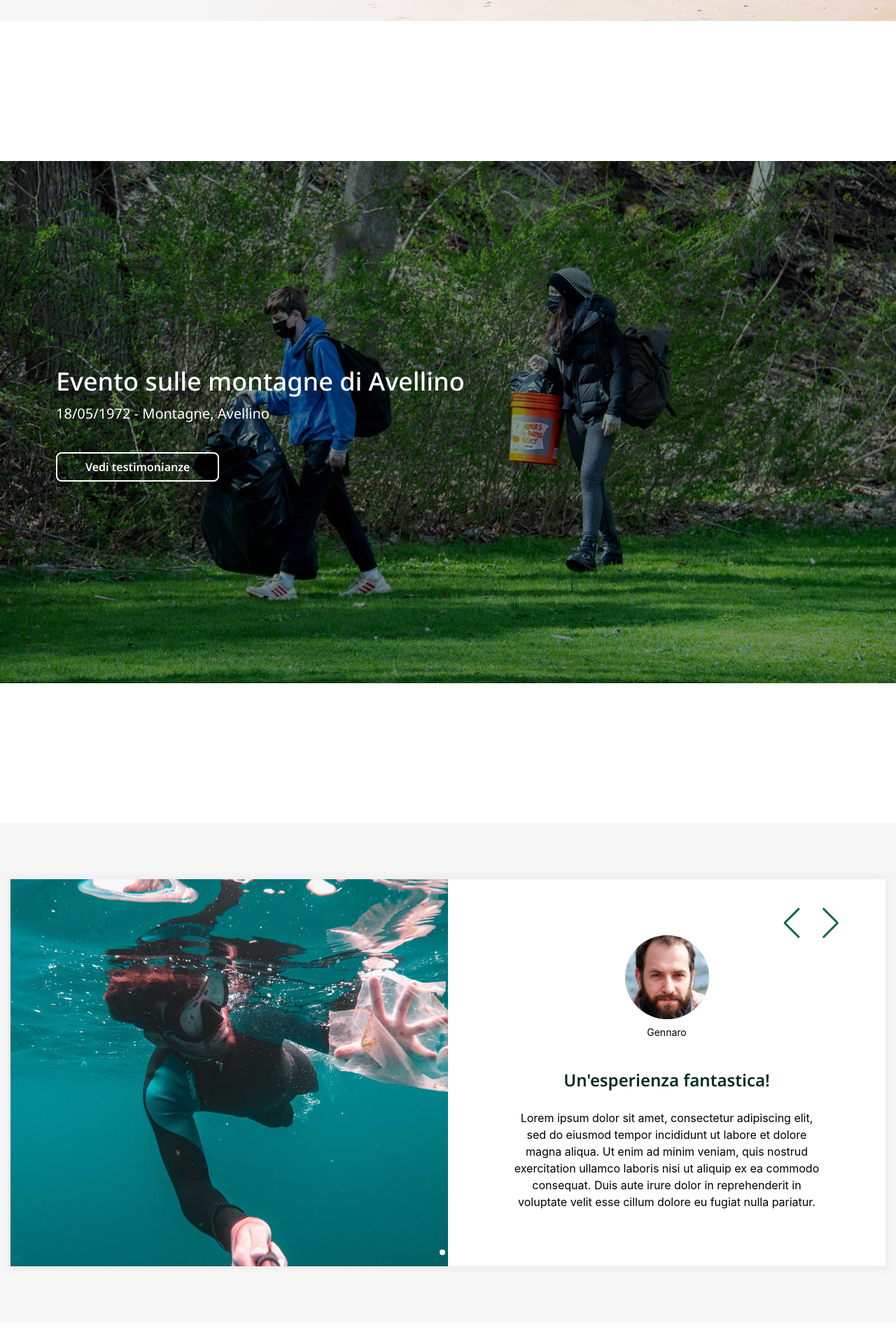
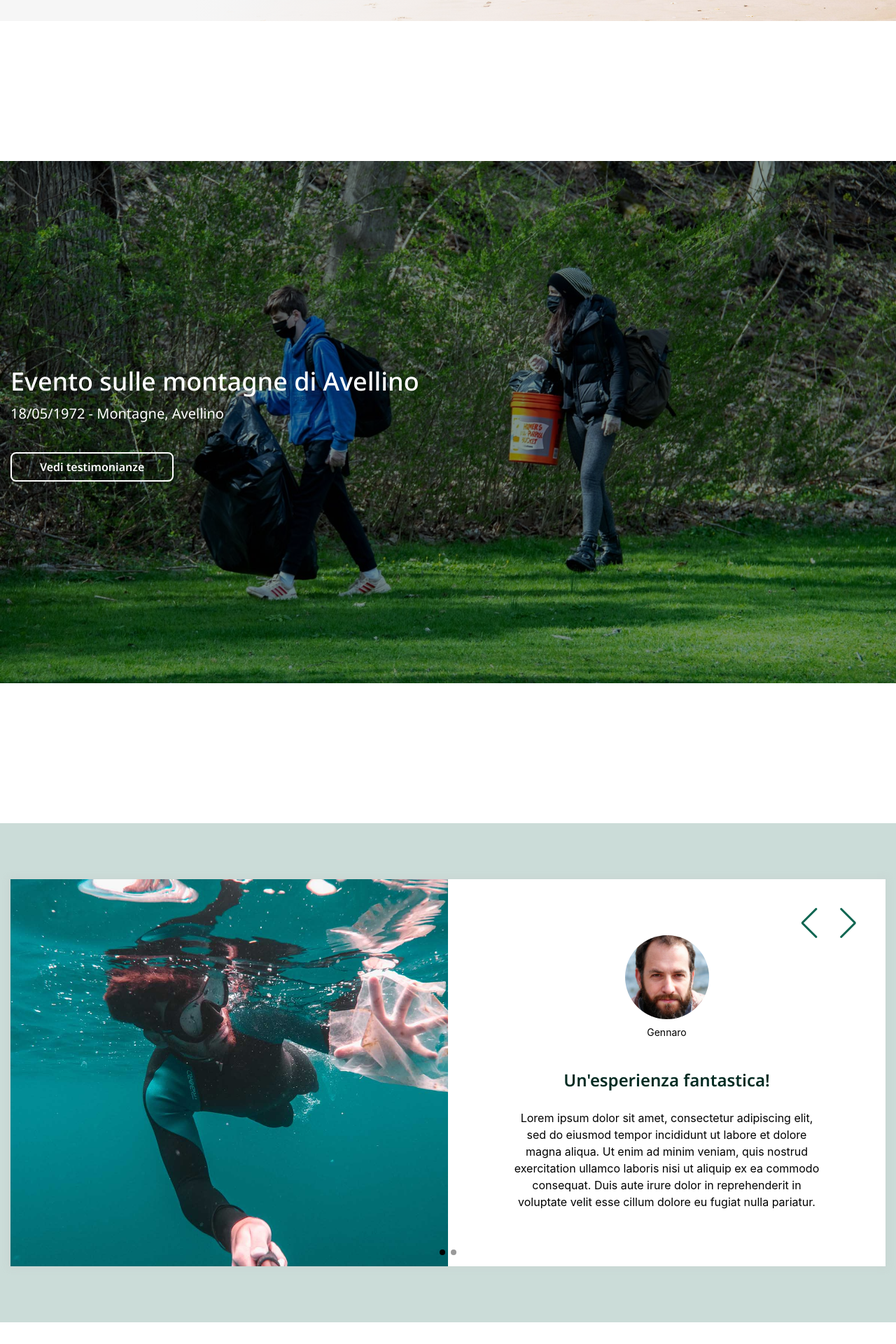
Before and after one commit to Ivanf1/greenworld-frontend, a React (Create React App) app: page / in a window 1280 px wide. Shown: the part 792-2712 px from the top of the page at 70% size. Built offline with nearby package versions, Linux system fonts and the light colour scheme.

Commit message:
fix: images order in grid

```diff
--- a/src/components/Navbar.tsx
+++ b/src/components/Navbar.tsx
@@ -9,7 +9,7 @@ const Navbar = () => {
   return (
     <>
       <SideMenu open={open} onClose={cycleOpen}></SideMenu>
-      <nav className="h-14 md:h-20 px-4 md:px-5 lg:px-20 w-full bg-white">
+      <nav className="h-14 md:h-20 px-5 xl:px-5 w-full bg-white">
         <div className="nav-container m-auto flex items-center min-h-full justify-between">
           <div className="left-container flex items-center gap-4 md:gap-10">
             <div className="ham-container p-2" onClick={() => cycleOpen()}>
--- a/src/components/SegnalazioneCard.tsx
+++ b/src/components/SegnalazioneCard.tsx
@@ -4,7 +4,7 @@ import mapMarkImg from "../assets/map-mark.svg";
 
 const SegnalazioneCard = () => {
   return (
-    <div className="rounded-lg p-4 md:p-10 flex flex-col gap-8 md:gap-5 bg-white w-[95%] max-w-[95%] md:max-w-[1000px]">
+    <div className="card p-4 md:p-10 flex flex-col gap-8 md:gap-5 w-[95%] max-w-[95%] md:max-w-[1000px]">
       <div className="grid grid-cols-1 md:grid-cols-2 md:gap-10">
         <div className="row-start-2 md:row-start-auto">
           <Carousel />
--- a/src/components/TestimonianzaCard.tsx
+++ b/src/components/TestimonianzaCard.tsx
@@ -8,7 +8,7 @@ const TestimonianzaCard = () => {
   const [width] = useWindowSize();
 
   return (
-    <div className="testimonianza-card flex flex-col gap-8 md:gap-5 p-4 md:p-10 rounded-lg bg-white w-[95%] max-w-[95%] md:max-w-[1000px]">
+    <div className="card flex flex-col gap-8 md:gap-5 p-4 md:p-10 w-[95%] max-w-[95%] md:max-w-[1000px]">
       <div className="flex items-center gap-5">
         <img className="profile-img" src={profileImg} alt="" />
         <h4>Marge</h4>
--- a/src/index.css
+++ b/src/index.css
@@ -95,6 +95,17 @@
 
 .home-card-shadow {
   box-shadow: 0px 0px 10px 3px rgb(191 191 191 / 20%);
+}
+
+.bottom-border {
+  border-left: 1px solid #ebebeb;
+  border-right: 1px solid #ebebeb;
+  border-bottom: 1px solid #ebebeb;
+}
+.top-border {
+  border-left: 1px solid #ebebeb;
+  border-right: 1px solid #ebebeb;
+  border-top: 1px solid #ebebeb;
 }
 
 body {
@@ -227,34 +238,3 @@ div.rmsc {
   --rmsc-h: 42px; /* Height */
 }
 /* ---- multiselect ---- */
-
-/* ---- home carousel ---- */
-.hero-carousel-wrapper > .swiper {
-  border-radius: 0;
-}
-
-.hero-carousel-wrapper > .swiper > .swiper-button-next,
-.hero-carousel-wrapper > .swiper > .swiper-button-prev {
-  border-radius: var(--border-rad);
-  color: var(--color-primary);
-  padding: 30px 16px;
-  margin-top: calc(0px - (var(--swiper-navigation-size) / 2));
-  /* background-color: #0000003d; */
-}
-
-.hero-carousel-wrapper > .swiper > .swiper-button-next:hover,
-.hero-carousel-wrapper > .swiper > .swiper-button-prev:hover {
-  /* color: #ffffff; */
-  background-color: #00000011;
-}
-
-.swiper-button-prev {
-  top: 10% !important;
-  left: 88% !important;
-}
-
-.swiper-button-next {
-  top: 10% !important;
-  right: 5% !important;
-}
-/* ---- home carousel ---- */
--- a/src/pages/Home.css
+++ b/src/pages/Home.css
@@ -10,6 +10,55 @@
   max-height: 100vh;
 }
 
+.testimonianze-cta {
+  background-color: #06282082;
+  background-image: url("../assets/testimonianze.jpg");
+  background-blend-mode: multiply;
+  background-repeat: no-repeat;
+  background-size: cover;
+  background-position: center;
+  background-attachment: fixed;
+  color: #ffffff;
+}
+
+/* ---- home carousel ---- */
+.hero-carousel-wrapper > .swiper {
+  border-radius: 0;
+}
+
+.hero-carousel-wrapper > .swiper > .swiper-button-next,
+.hero-carousel-wrapper > .swiper > .swiper-button-prev {
+  border-radius: var(--border-rad);
+  color: var(--color-primary);
+  padding: 30px 16px;
+  margin-top: calc(0px - (var(--swiper-navigation-size) / 2));
+}
+
+.hero-carousel-wrapper > .swiper > .swiper-button-next:hover,
+.hero-carousel-wrapper > .swiper > .swiper-button-prev:hover {
+  background-color: #00000011;
+}
+
+.hero-carousel-wrapper > .swiper > .swiper-button-prev {
+  top: 10% !important;
+  left: 90% !important;
+}
+
+.hero-carousel-wrapper > .swiper > .swiper-button-next {
+  top: 10% !important;
+  right: 3% !important;
+}
+
+.hero-carousel-wrapper > .swiper > .swiper-pagination > .swiper-pagination-bullet {
+  background: #000000;
+  opacity: 0.4;
+}
+.hero-carousel-wrapper > .swiper > .swiper-pagination > .swiper-pagination-bullet-active {
+  background: #000000;
+  opacity: 1;
+}
+/* ---- home carousel ---- */
+
 @media (min-width: 1024px) {
   .hero {
     background-image: linear-gradient(90deg, #f6f6f6 21.35%, rgba(255, 255, 255, 0) 100%),
@@ -19,12 +68,9 @@
   }
 }
 
-.testimonianze-cta {
-  background-color: #06282082;
-  background-image: url("../assets/testimonianze.jpg");
-  background-blend-mode: multiply;
-  background-repeat: no-repeat;
-  background-size: cover;
-  background-position: center;
-  color: #ffffff;
+/* if device has no hover it's probably a mobile */
+@media (hover: none) {
+  .testimonianze-cta {
+    background-attachment: unset;
+  }
 }
--- a/src/pages/Home.tsx
+++ b/src/pages/Home.tsx
@@ -9,7 +9,7 @@ const Home = () => {
   return (
     <div className="w-full h-full flex flex-col gap-[200px]">
       <div className="hero w-full">
-        <div className="flex flex-col items-center lg:items-start gap-8 max-w-[78.125rem] mx-auto px-5 lg:px-20 2xl:px-0">
+        <div className="flex flex-col items-center lg:items-start gap-8 max-w-[78.125rem] mx-auto px-7 xl:px-0">
           <h1 className="text-4xl font-bold max-w-lg text-center lg:text-left">
             Il nostro Pianeta è la nostra casa
           </h1>
@@ -20,8 +20,8 @@ const Home = () => {
         </div>
       </div>
 
-      <div className="testimonianze-cta w-full py-52 lg:py-72 px-5 lg:px-20 2xl:px-0">
-        <div className="flex flex-col items-center lg:items-start max-w-[78.125rem] mx-auto">
+      <div className="testimonianze-cta w-full py-52 lg:py-72 ">
+        <div className="flex flex-col items-center lg:items-start max-w-[78.125rem] mx-auto px-7 xl:px-0">
           <h2 className="font-medium text-center lg:text-left">
             Evento sulle montagne di Avellino
           </h2>
@@ -32,19 +32,19 @@ const Home = () => {
         </div>
       </div>
 
-      <div className="w-full bg-light-grey py-20 hidden lg:block">
+      <div className="w-full bg-primary-tint py-20 hidden lg:block">
         <div className="hero-carousel-wrapper max-w-[78.125rem] mx-auto home-card-shadow">
           <HeroCarousel />
         </div>
       </div>
 
-      <div className="w-full bg-light-grey lg:py-20">
+      <div className="w-full md:bg-light-grey md:py-20">
         <div className="grid grid-cols-1 grid-rows-[repeat(6, auto)] md:grid-cols-2 md:grid-rows-3 md:gap-y-20 lg:max-w-[78.125rem] mx-auto">
-          <div className="home-card-shadow">
+          <div className="md:home-card-shadow top-border md:border-none mx-7 md:mx-0">
             <img src={gridImg1} alt="" className="w-full h-full object-cover" />
           </div>
-          <div className="bg-white h-full w-full flex home-card-shadow">
-            <div className="mx-auto max-w-[70%] flex flex-col items-center justify-center text-center py-20 md:py-5 lg:items-start lg:text-left lg:py-0">
+          <div className="bg-white h-full md:w-full md:flex home-card-shadow bottom-border md:border-none mx-7 md:mx-0">
+            <div className="mx-auto md:max-w-[70%] flex flex-col items-center justify-center text-center px-5 md:px-0 py-5 lg:items-start lg:text-left lg:py-0">
               <span className="text-4xl font-bold text-accent-blue">124</span>
               <h2 className="text-xl font-bold mb-5 lg:mb-0">Eventi organizzati</h2>
               <p>
@@ -53,8 +53,8 @@ const Home = () => {
               </p>
             </div>
           </div>
-          <div className="bg-white h-full w-full flex home-card-shadow">
-            <div className="mx-auto max-w-[70%] flex flex-col items-center justify-center text-center py-20 md:py-5 lg:items-start lg:text-left lg:py-0">
+          <div className="bg-white h-full md:w-full md:flex home-card-shadow bottom-border md:border-none mx-7 md:mx-0">
+            <div className="mx-auto md:max-w-[70%] flex flex-col items-center justify-center text-center px-5 md:px-0 py-5 lg:items-start lg:text-left lg:py-0">
               <span className="text-4xl font-bold text-accent-red">4200</span>
               <h2 className="text-xl font-bold mb-5 lg:mb-0">Volontari registrati</h2>
               <p>
@@ -64,14 +64,14 @@ const Home = () => {
               </p>
             </div>
           </div>
-          <div className="home-card-shadow row-start-3 row-end-3">
-            <img src={gridImg2} alt="" className="w-full h-full object-cover" />
+          <div className="md:home-card-shadow top-border md:border-none mx-7 md:mx-0 row-start-3 row-end-3 md:row-start-2 md:row-end-2 md:col-start-2 md:col-end-2 mt-20 md:mt-0">
+            <img src={gridImg2} alt="persone" className="w-full h-full object-cover" />
           </div>
-          <div className="home-card-shadow ">
-            <img src={gridImg3} alt="" className="w-full h-full object-cover" />
+          <div className="md:home-card-shadow top-border md:border-none mx-7 md:mx-0 mt-20 md:mt-0">
+            <img src={gridImg3} alt="spazzatura mare" className="w-full h-full object-cover" />
           </div>
-          <div className="bg-white h-full w-full flex home-card-shadow">
-            <div className="mx-auto max-w-[70%] flex flex-col items-center justify-center text-center py-20 md:py-5 lg:items-start lg:text-left lg:py-0">
+          <div className="bg-white h-full md:w-full flex home-card-shadow bottom-border md:border-none mx-7 md:mx-0">
+            <div className="mx-auto md:max-w-[70%] flex flex-col items-center justify-center text-center px-5 md:px-0 py-5 lg:items-start lg:text-left lg:py-0">
               <span className="text-4xl font-bold text-accent-purple inline">
                 6230
                 <span className="font-bold text-xl text-accent-purple inline">kg</span>
@@ -89,7 +89,7 @@ const Home = () => {
 
       <div className="w-full bg-primary-tint hidden lg:block">
         <div className="grid grid-cols-2 py-60 max-w-[78.125rem] mx-auto">
-          <div className="flex flex-col pr-[40%] items-start gap-y-6">
+          <div className="flex flex-col pr-[40%] items-start gap-y-6 px-7 xl:px-0">
             <h2 className="text-xl font-semi-bold">La tua azienda per il cambiamento climatico</h2>
             <p>
               234 aziende si sono già unite alla nostra causa. Diventa anche tu parte del
@@ -101,8 +101,9 @@ const Home = () => {
         </div>
       </div>
 
-      <footer className="w-full bg-primary">
-        <div className="flex flex-col md:flex-row gap-10 md:gap-x-40 items-start text-white px-5 py-20 lg:max-w-[78.125rem] mx-auto">
+      <footer className="w-full bg-primary lg:pt-40 lg:pb-20">
+        <div className="flex flex-col md:gap-x-40 items-start text-white px-7 xl:px-0 lg:max-w-[78.125rem] mx-auto">
+          <div className="flex w-full gap-x-20">
             <div className="flex flex-col gap-y-10">
               <span>Chi siamo</span>
               <span>Chi siamo</span>
@@ -117,7 +118,8 @@ const Home = () => {
               <span>Chi siamo</span>
               <span>Chi siamo</span>
             </div>
-          <div className="flex-1 flex justify-end self-end">
+          </div>
+          <div className="flex-1 flex justify-end self-end mt-10">
             <span className="font-logo text-lg">GreenWorld</span>
           </div>
         </div>
--- a/src/pages/Segnalazioni.tsx
+++ b/src/pages/Segnalazioni.tsx
@@ -2,7 +2,8 @@ import SegnalazioneCard from "../components/SegnalazioneCard";
 
 const Segnalazioni = () => {
   return (
-    <div className="flex flex-col mx-auto items-center gap-20 py-10 md:py-20">
+    <div className="w-full h-full bg-light-grey py-10">
+      <div className="flex flex-col mx-auto items-center gap-20">
         <SegnalazioneCard></SegnalazioneCard>
         <SegnalazioneCard></SegnalazioneCard>
         <SegnalazioneCard></SegnalazioneCard>
@@ -11,6 +12,7 @@ const Segnalazioni = () => {
         <SegnalazioneCard></SegnalazioneCard>
         <SegnalazioneCard></SegnalazioneCard>
       </div>
+    </div>
   );
 };
 
--- a/src/pages/Testimonianze.tsx
+++ b/src/pages/Testimonianze.tsx
@@ -2,7 +2,8 @@ import TestimonianzaCard from "../components/TestimonianzaCard";
 
 const Testimonianze = () => {
   return (
-    <div className="flex flex-col mx-auto items-center gap-20 py-10 md:py-20">
+    <div className="w-full h-full bg-light-grey py-10">
+      <div className="flex flex-col mx-auto items-center gap-20">
         <TestimonianzaCard />
         <TestimonianzaCard />
         <TestimonianzaCard />
@@ -11,6 +12,7 @@ const Testimonianze = () => {
         <TestimonianzaCard />
         <TestimonianzaCard />
       </div>
+    </div>
   );
 };
 
```
Also changed, not shown: src/pages/Profile.tsx (+17 -4 lines). Lines whose indentation alone changed are shown as unchanged.
